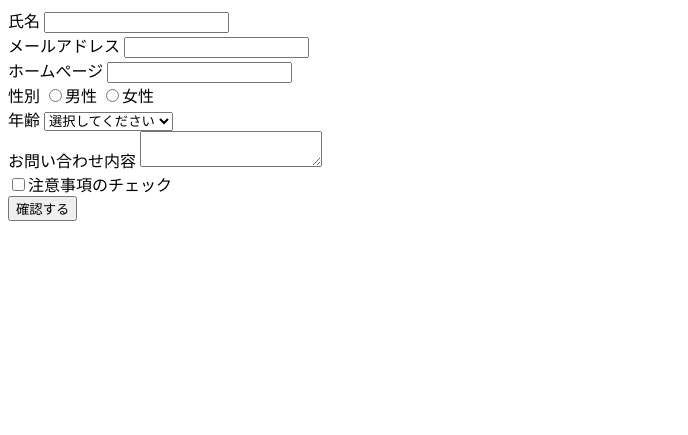
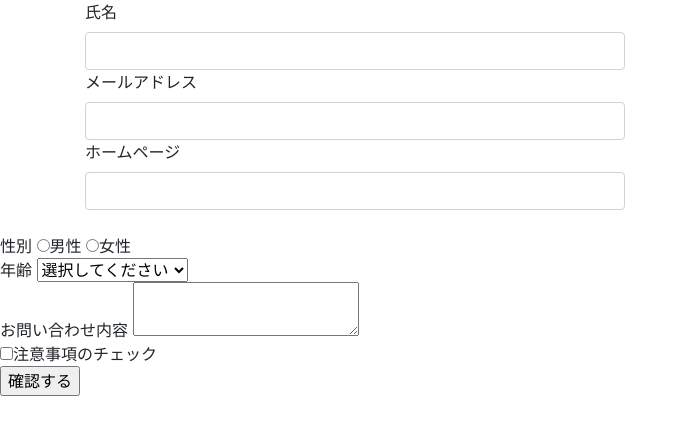
Before and after one commit to y045u/PHP_Test, a PHP site: page /input.php in a window 1280 px wide. Shown: the top 435 px of the page, without its empty margins (0-688 px from the left). Run offline with PHP 8.4, Linux system fonts and the light colour scheme.

Commit message:
入力画面のレイアウト（氏名、メールアドレス、ホームページ）

```diff
--- a/form/input.php
+++ b/form/input.php
@@ -40,9 +40,18 @@ function h($str)
 
 ?>
 
-<!DOCTYPE html>
-<meta charset="utf-8">
-<head></head>
+<!doctype html>
+<html lang="ja">
+  <head>
+    <!-- Required meta tags -->
+    <meta charset="utf-8">
+    <meta name="viewport" content="width=device-width, initial-scale=1, shrink-to-fit=no">
+
+    <!-- Bootstrap CSS -->
+    <link rel="stylesheet" href="https://stackpath.bootstrapcdn.com/bootstrap/4.5.0/css/bootstrap.min.css" integrity="sha384-9aIt2nRpC12Uk9gS9baDl411NQApFmC26EwAOH8WgZl5MYYxFfc+NcPb1dKGj7Sk" crossorigin="anonymous">
+
+    <title>Hello, world!</title>
+  </head>
 <body>
 
 
@@ -66,15 +75,27 @@ $token = $_SESSION['csrfToken'];
 <?php echo '</ul>' ;?>
 <?php endif ;?>
 
-<form method="POST" action="input.php">
-氏名
-<input type="text" name="your_name" value="<?php if(!empty($_POST['your_name'])){echo h($_POST['your_name']) ;}?>">
-<br>
-メールアドレス
-<input type="email" name="email" value="<?php if(!empty($_POST['email'])){echo h($_POST['email']) ;}?>">
-<br>
-ホームぺージ
-<input type="url" name="url" value="<?php if(!empty($_POST['url'])){echo h($_POST['url']) ;}?>">
+<div class="container">
+    <div class="row">
+        <div class="col-md-6">
+            <form method="POST" action="input.php">
+            <div class="from-group">
+                <label for="your_name">氏名</label>
+                <input type="text" class="form-control" id="your_name" name="your_name" value="<?php if(!empty($_POST['your_name'])){echo h($_POST['your_name']) ;}?>" required>
+            </div>
+
+            <div class="from-group">
+                <label for="email">メールアドレス</label>
+                <input type="email" class="form-control" id="email" name="email" value="<?php if(!empty($_POST['email'])){echo h($_POST['email']) ;}?>">
+            </div>
+
+            <div class="from-group">
+                <label for="url">ホームページ</label>
+                <input type="url" class="form-control" id="url" name="url" value="<?php if(!empty($_POST['url'])){echo h($_POST['url']) ;}?>">
+            </div>
+        </div>
+    </div>
+</div>
 <br>
 性別
 <input type="radio" name="gender" value="0" <?php if(isset($_POST['gender']) && $_POST['gender'] === "0"){echo 'checked'; }?>>男性
@@ -158,5 +179,10 @@ $token = $_SESSION['csrfToken'];
 <?php endif; ?>
 <?php endif; ?>
 
+    <!-- Optional JavaScript -->
+    <!-- jQuery first, then Popper.js, then Bootstrap JS -->
+    <script src="https://code.jquery.com/jquery-3.5.1.slim.min.js" integrity="sha384-DfXdz2htPH0lsSSs5nCTpuj/zy4C+OGpamoFVy38MVBnE+IbbVYUew+OrCXaRkfj" crossorigin="anonymous"></script>
+    <script src="https://cdn.jsdelivr.net/npm/popper.js@1.16.0/dist/umd/popper.min.js" integrity="sha384-Q6E9RHvbIyZFJoft+2mJbHaEWldlvI9IOYy5n3zV9zzTtmI3UksdQRVvoxMfooAo" crossorigin="anonymous"></script>
+    <script src="https://stackpath.bootstrapcdn.com/bootstrap/4.5.0/js/bootstrap.min.js" integrity="sha384-OgVRvuATP1z7JjHLkuOU7Xw704+h835Lr+6QL9UvYjZE3Ipu6Tp75j7Bh/kR0JKI" crossorigin="anonymous"></script>
 </body>
 </html>
```
